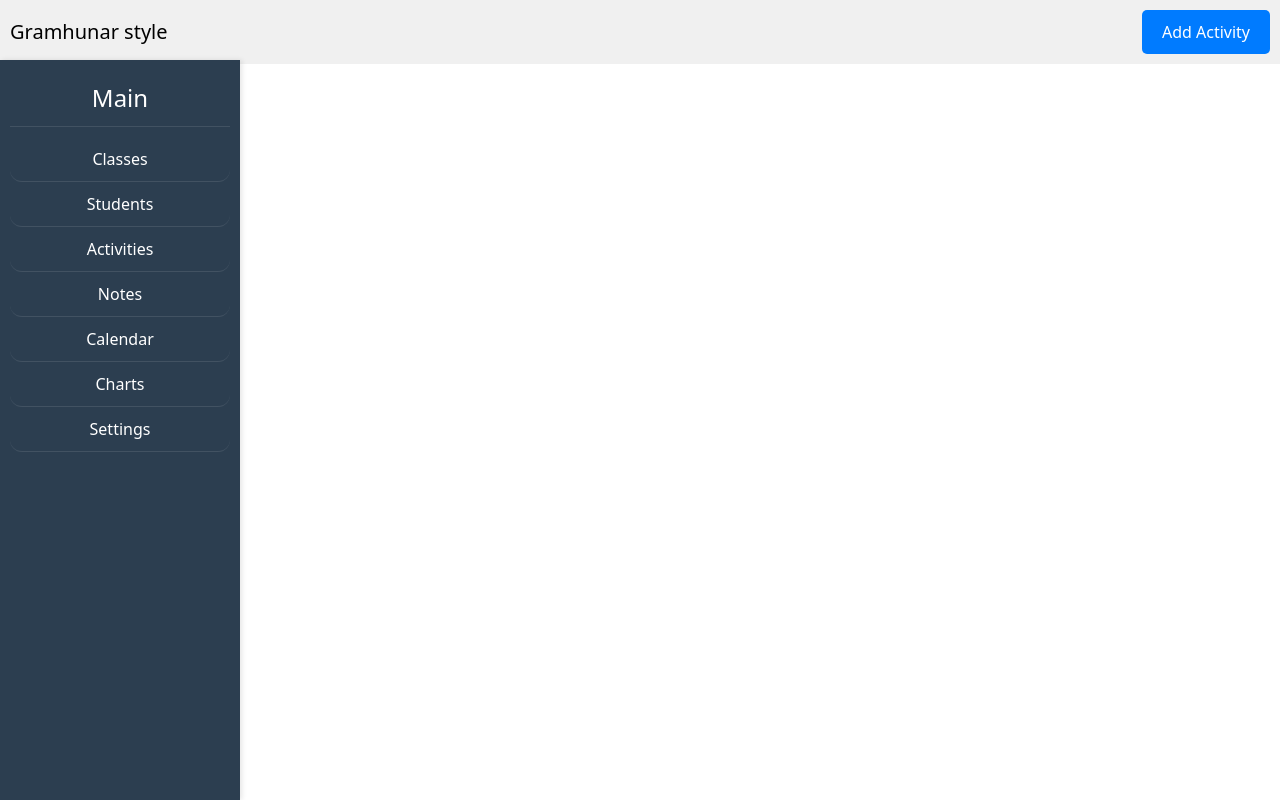
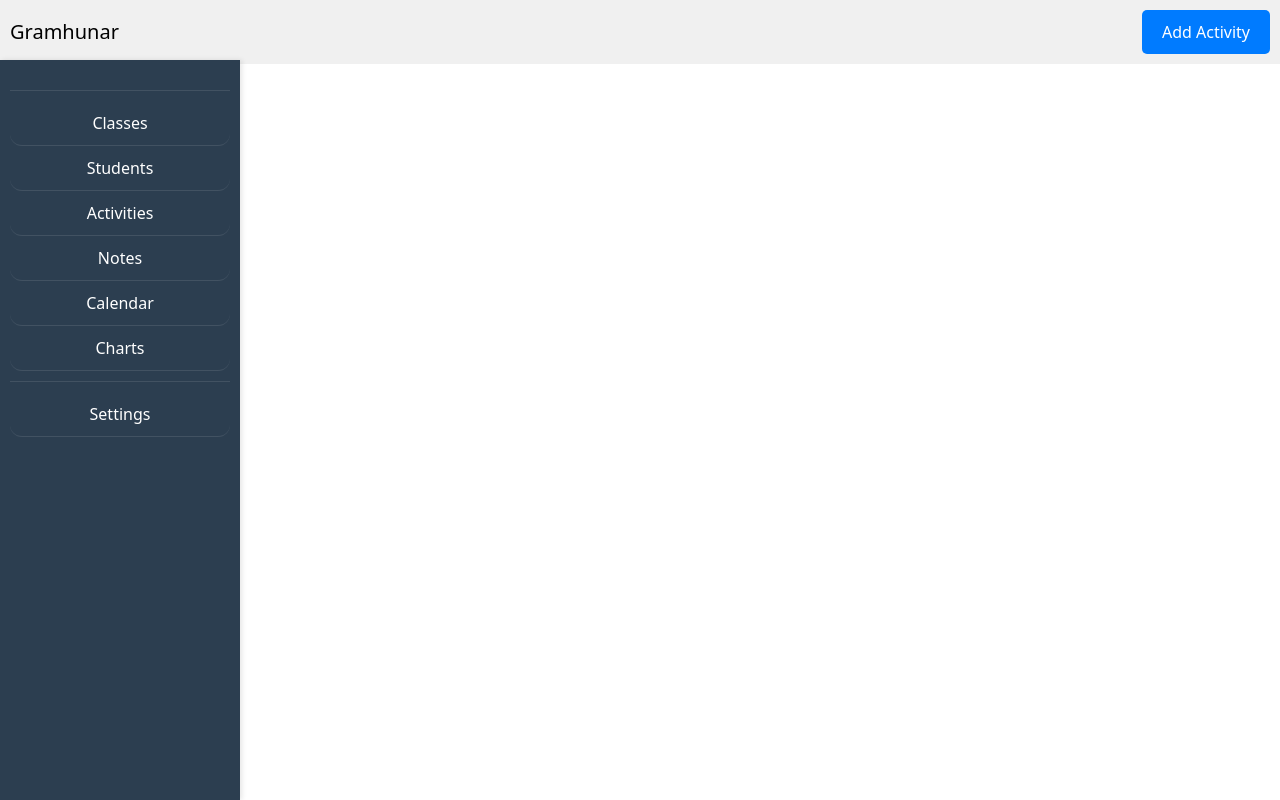
Before and after one commit to cfgmumbai24/Team-40, a React (Vite) app in the folder gramhunar/frontend/: page /dashboard/class/1 in a window 1280 px wide. Built offline with nearby package versions, Linux system fonts and the light colour scheme.

Commit message:
Modified

```diff
--- a/gramhunar/frontend/src/Components/Navbar.jsx
+++ b/gramhunar/frontend/src/Components/Navbar.jsx
@@ -3,7 +3,7 @@ import React from 'react';
 const Navbar = () => {
   return (
     <nav style={{ display: 'flex', justifyContent: 'space-between', alignItems: 'center', padding: '10px', backgroundColor: '#f0f0f0' }}>
-<h1 style={{ fontSize: '20px' }}>Gramhunar style</h1>      <button style={{ padding: '10px 20px', backgroundColor: '#007bff', color: 'white', border: 'none', borderRadius: '5px', cursor: 'pointer' }}>
+<h1 style={{ fontSize: '20px' }}>Gramhunar </h1>      <button style={{ padding: '10px 20px', backgroundColor: '#007bff', color: 'white', border: 'none', borderRadius: '5px', cursor: 'pointer' }}>
         Add Activity
       </button>
     </nav>
--- a/gramhunar/frontend/src/Components/Sidebar.css
+++ b/gramhunar/frontend/src/Components/Sidebar.css
@@ -11,12 +11,7 @@
     left: 0;
   }
 
-  .sidebar-heading {
-    font-size: 24px;
-    margin-bottom: 10px;
-    text-align: center;
-    cursor: pointer;
-  }
+
 
   .sidebar-list {
     list-style-type: none;
--- a/gramhunar/frontend/src/Components/Sidebar.jsx
+++ b/gramhunar/frontend/src/Components/Sidebar.jsx
@@ -4,7 +4,7 @@ import './Sidebar.css';
 const Sidebar = () => {
   return (
     <div className="sidebar">
-      <h1 className="sidebar-heading">Main</h1>
+
       <hr className="sidebar-divider" />
       <ul className="sidebar-list">
         <li className="sidebar-item">Classes</li>
@@ -16,6 +16,7 @@ const Sidebar = () => {
         <li className="sidebar-item">Calendar</li>
         <li className="sidebar-item">Charts</li>
       </ul>
+      <hr className="sidebar-divider" />
       <ul className="sidebar-list">
         <li className="sidebar-item">Settings</li>
       </ul>
```
